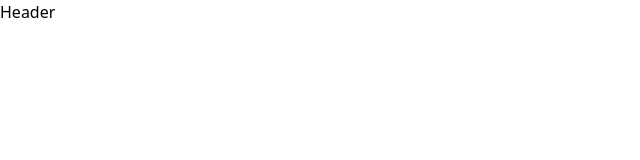
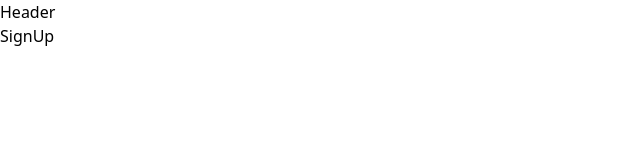
Before and after one commit to rem422/trueNest, a React (Vite) app in the folder client/: page /signup in a window 1280 px wide. Before the commit this address had no page. Shown: the top 160 px of the page, without its empty margins (0-640 px from the left). Built offline with nearby package versions, Linux system fonts and the light colour scheme.

Commit message:
Create Pages & Routes

```diff
--- a/client/src/App.jsx
+++ b/client/src/App.jsx
@@ -4,7 +4,7 @@
 import About from './pages/About';
 import Profile from './pages/Profile';
 import SignIn from './pages/SignIn';
-import SignOut from './pages/SignOut';
+import SignUp from './pages/SignUp';
 
 const App = () => {
   return (
@@ -15,7 +15,7 @@
         <Route path="/about" element={<About/>}/>
         <Route path="/profile" element={<Profile/>}/>
         <Route path="/signin" element={<SignIn/>}/>
-        <Route path="/signout" element={<SignOut/>}/>
+        <Route path="/signup" element={<SignUp/>}/>
       </Routes>
     </BrowserRouter>
   )
--- a/client/src/pages/SignOut.jsx
+++ /dev/null
@@ -1,9 +0,0 @@
-import React from 'react'
-
-const SignOut = () => {
-  return (
-    <div>SignOut</div>
-  )
-}
-
-export default SignOut
--- /dev/null
+++ b/client/src/pages/SignUp.jsx
@@ -0,0 +1,9 @@
+import React from 'react'
+
+const SignUp = () => {
+  return (
+    <div>SignUp</div>
+  )
+}
+
+export default SignUp
```
